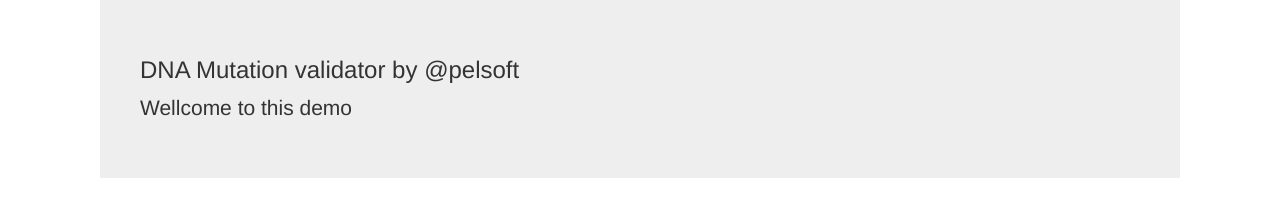
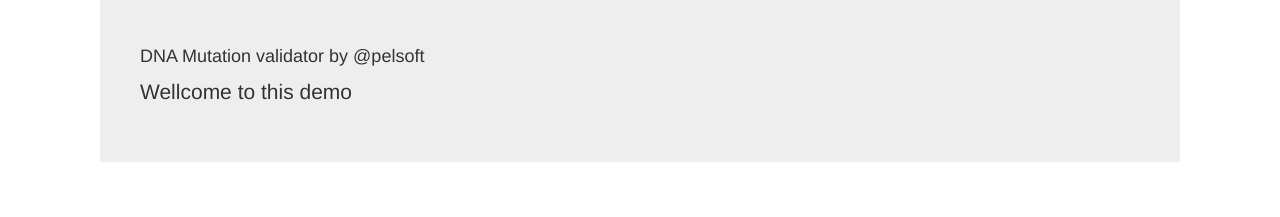
Before and after one commit to moviedomfo/adn-express-server, a website: page src/views/index.html in a window 1280 px wide. Shown: the part 153-370 px from the top of the page. Drawn offline with nearby package versions, Linux system fonts and the light colour scheme.

Commit message:
--copy for babel

```diff
--- a/package.json
+++ b/package.json
@@ -6,7 +6,7 @@
   "scripts": {
     "dev1": "ts-node-dev --respawn --pretty --transpile-only src/index.ts",
     "start": "tsc && babel-node --extensions \".ts\" src/index.ts",
-    "build": "tsc && babel src -d dist --source-maps",
+    "build": "tsc && babel src -d dist --source-maps --copy-files",
     "restart": "rimraf dist && npm run build",
     "start1": "npm run build && node dist/index.js",
     "dev": "nodemon --exec npm run start1"
--- a/src/views/index.html
+++ b/src/views/index.html
@@ -24,8 +24,8 @@
   </div>
 </nav>
     <div class="jumbotron"  style="padding:40px;">
-      <h3>DNA Mutation validator by @pelsoft </h3>
-      <p>Wellcome to this demo  </p>
+      <h4>DNA Mutation validator by @pelsoft </h4>
+      <p>Wellcome to this demo </p>
 
     </div>
   </div>
```
